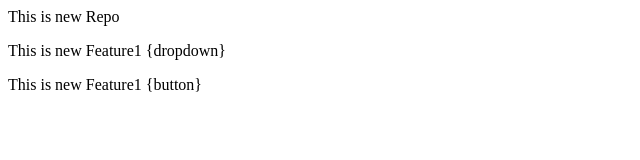
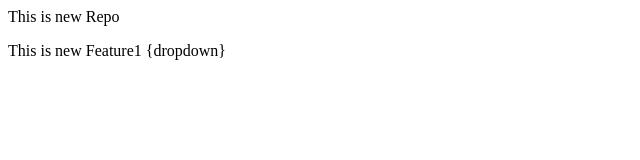
Before and after one commit to Creative-Debashis/localrepo, a plain HTML site: page index.html in a window 1280 px wide. Shown: the whole page, without its empty margins (0-640 px from the left). Drawn offline with Linux system fonts and the light colour scheme.

Commit message:
delete button

```diff
--- a/index.html
+++ b/index.html
@@ -1,5 +1,3 @@
 <p>This is new Repo</p>
 
 <p>This is new Feature1 {dropdown}</p>
-
-<p>This is new Feature1 {button}</p>
```
